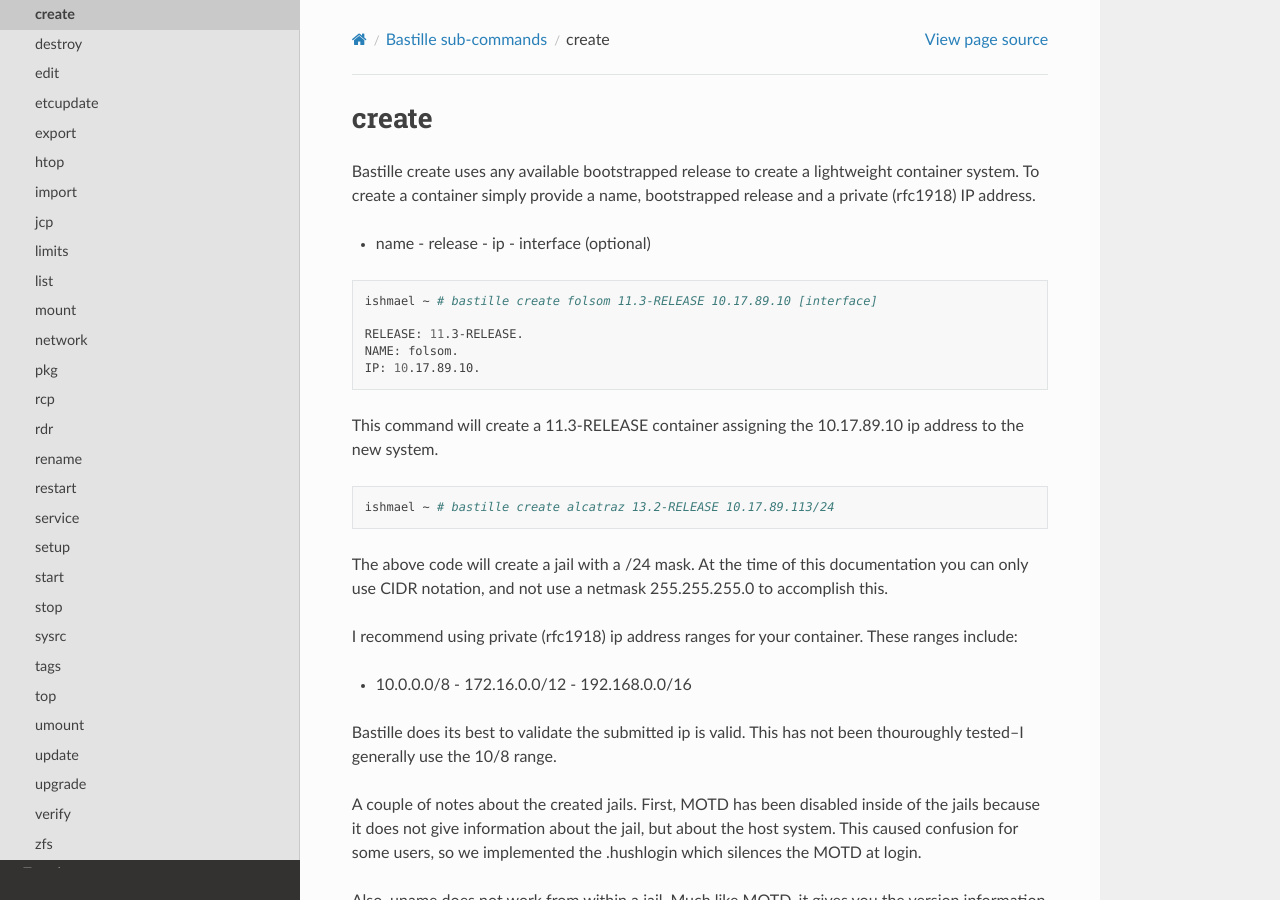
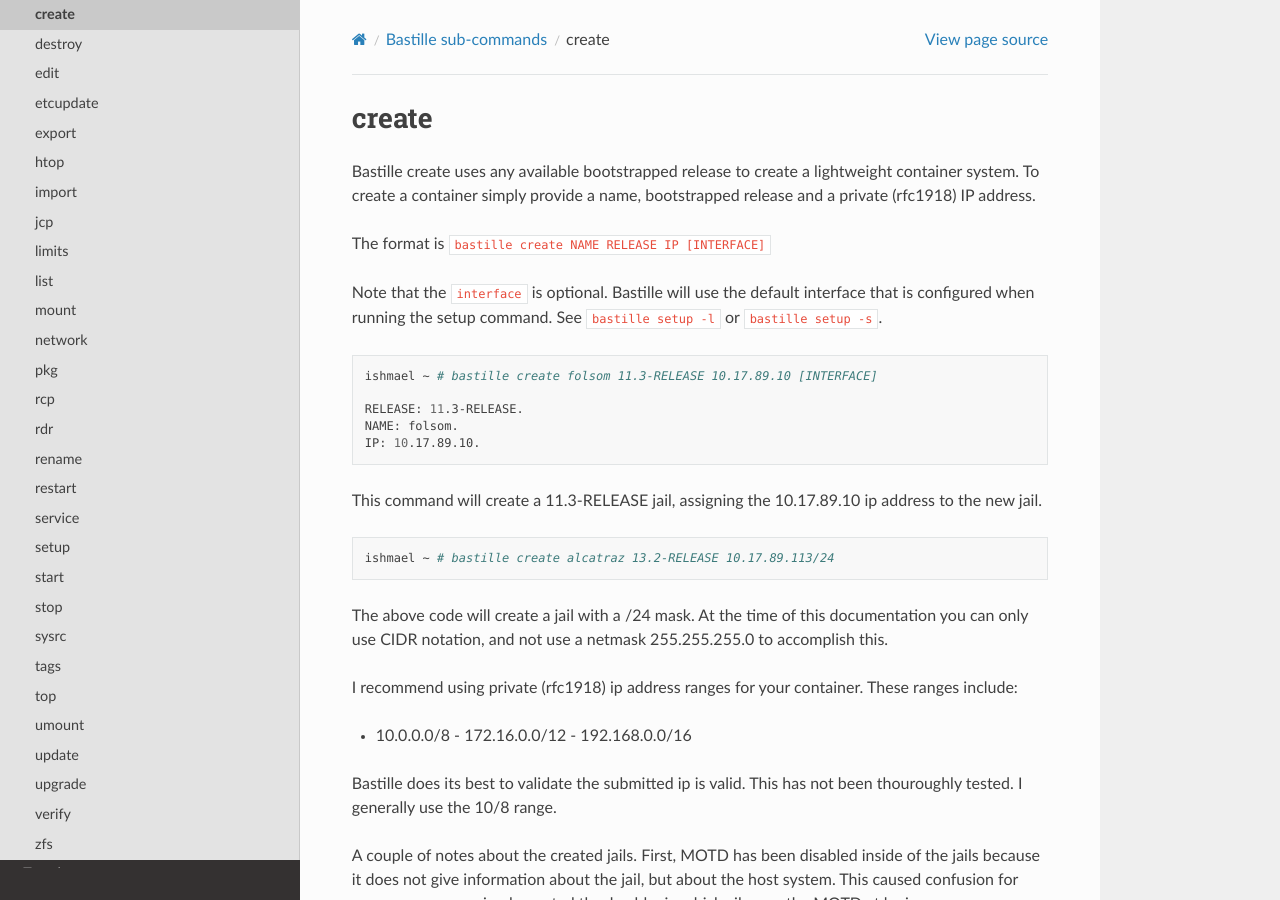
Before and after one commit to BastilleBSD/bastille, a Sphinx documentation site: the page built from docs/chapters/subcommands/create.rst, in a window 1280 px wide and 900 px high. Built offline with Sphinx 7.4.7 and the Read the Docs theme 3.1.0, drawn with Linux system fonts in a browser that asks for light colours.

Commit message:
docs: Reference setup in create

```diff
--- a/docs/chapters/subcommands/create.rst
+++ b/docs/chapters/subcommands/create.rst
@@ -5,23 +5,26 @@ Bastille create uses any available bootstrapped release to create a lightweight
 container system. To create a container simply provide a name, bootstrapped
 release and a private (rfc1918) IP address.
 
-- name - release - ip - interface (optional)
+The format is ``bastille create NAME RELEASE IP [INTERFACE]``
+
+Note that the ``interface`` is optional. Bastille will use the default interface
+that is configured when running the setup command. See ``bastille setup -l`` or
+``bastille setup -s``.
 
 .. code-block:: shell
 
-  ishmael ~ # bastille create folsom 11.3-RELEASE 10.17.89.10 [interface]
+  ishmael ~ # bastille create folsom 11.3-RELEASE 10.17.89.10 [INTERFACE]
 
   RELEASE: 11.3-RELEASE.
   NAME: folsom.
   IP: 10.17.89.10.
 
-This command will create a 11.3-RELEASE container assigning the 10.17.89.10 ip
-address to the new system.
+This command will create a 11.3-RELEASE jail, assigning the 10.17.89.10 ip
+address to the new jail.
 
 .. code-block:: shell
 
    ishmael ~ # bastille create alcatraz 13.2-RELEASE 10.17.89.113/24
-
 
 The above code will create a jail with a /24 mask.  At the time of this
 documentation you can only use CIDR notation, and not use a netmask
@@ -33,7 +36,7 @@ ranges include:
 - 10.0.0.0/8 - 172.16.0.0/12 - 192.168.0.0/16
 
 Bastille does its best to validate the submitted ip is valid. This has not been
-thouroughly tested--I generally use the 10/8 range.
+thouroughly tested. I generally use the 10/8 range.
 
 A couple of notes about the created jails.  First, MOTD has been disabled inside
 of the jails because it does not give information about the jail, but about the
@@ -44,7 +47,6 @@ Also, uname does not work from within a jail.  Much like MOTD, it gives you the
 version information about the host system instead of the jail.  If you need to
 check the version of freebsd running on the jail use the freebsd-version command
 to get accurate information.
-
 
 Bastille can create many different types of jails, along with many different
 options. See the below help output.
--- a/docs/chapters/subcommands/setup.rst
+++ b/docs/chapters/subcommands/setup.rst
@@ -30,11 +30,11 @@ when not specifying an interface with the ``create`` command.
 Please note. You CANNOT run both a loopback and a shared interface with Bastille. Only one
 should be configured. If you configure one, it will disable the other.
 
-The loopback option is the default, and is enough for most use cases. It is simply an ``lo`` interface
+The ``-l|loopback`` option is the default, and is enough for most use cases. It is simply an ``lo`` interface
 that jails will get linked to on creation.
 
-The ``shared`` option is for cases where you do not want a raw interface to use with bastille as
-opposed to a loopback. Jails will then be created and linked to the shared interface.
+The ``-s|shared`` option is for cases where you want a raw interface to use with bastille as
+opposed to a loopback. Jails will be linked to the shared interface on creation.
 
 The ``-p|pf|firewall`` option will configure the pf firewall by enabling the service and creating the
 default ``pf.conf`` file. Once this is done, you can use the ``rdr`` command to forward traffic into
```
